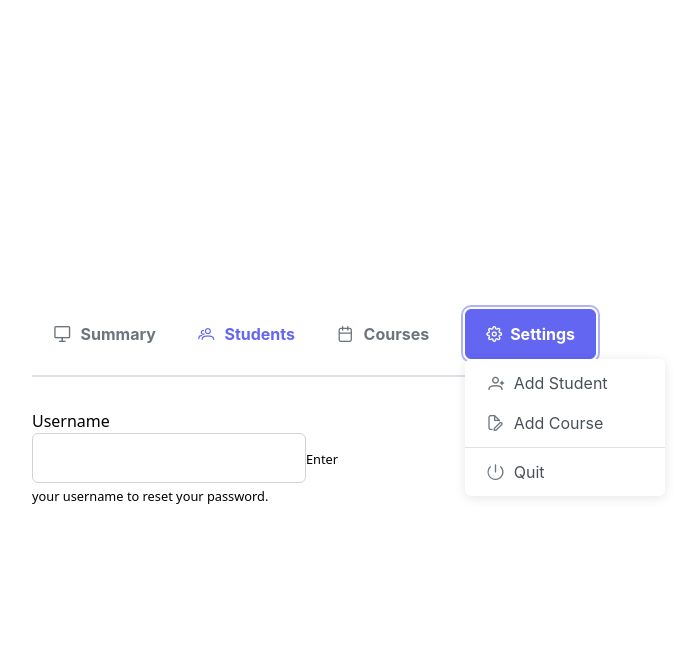
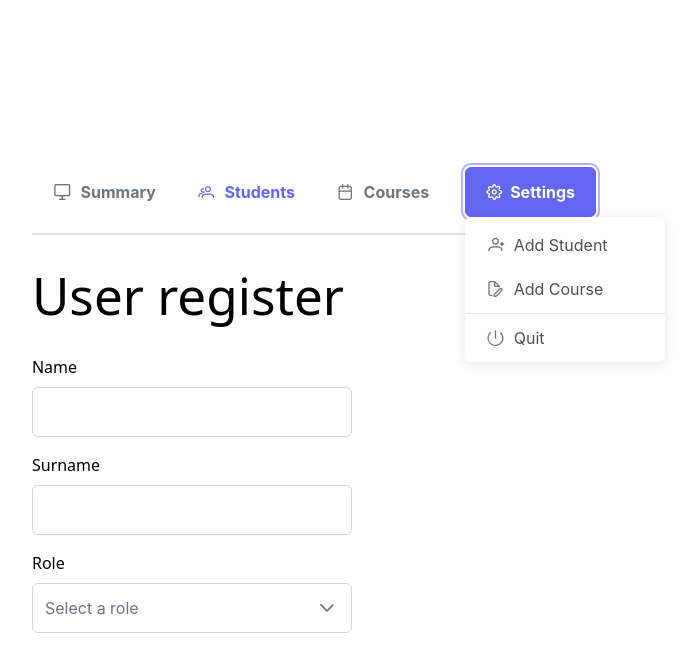
Before and after one commit to AdrianChSilva/RegistrApp, a React (Vite) app: page /userRegister in a window 1280 px wide. Both pictures are taken after a click on the button "Settings". Shown: the top 672 px of the page, without its empty margins (318-1014 px from the left). Built offline with nearby package versions, Linux system fonts and the light colour scheme.

Commit message:
Añadido menú, formulario de registro de usuario y navegación

```diff
--- a/src/index.css
+++ b/src/index.css
@@ -32,11 +32,12 @@ body {
   min-width: 320px;
   min-height: 100vh;
 }
-
-/* h1 {
+h1 {
   font-size: 3.2em;
   line-height: 1.1;
 }
+
+/*
 
 button {
   border-radius: 8px;
--- a/src/router/AppRouter.tsx
+++ b/src/router/AppRouter.tsx
@@ -1,6 +1,6 @@
 import {Route, Routes, Navigate} from "react-router-dom";
 import { GeneralSummaryPage } from "../tracker/pages/GeneralSummaryPage";
-import { UserRegisterPage } from "../tracker/pages/userRegisterPage";
+import { UserRegisterPage } from "../tracker/pages/UserRegisterPage";
 
 export const AppRouter = () => {
     return (
--- a/src/tracker/components/NavBar.tsx
+++ b/src/tracker/components/NavBar.tsx
@@ -1,7 +1,7 @@
 import { TabMenu } from "primereact/tabmenu";
 import { MenuItem } from "primereact/menuitem";
 import { NavLink } from "react-router-dom";
-import Menu from "./TieredMenu";
+import MenuSettings from "./TieredMenu";
 
 export const NavBar = () => {
   const items: MenuItem[] = [
@@ -47,7 +47,7 @@ export const NavBar = () => {
       id: "3",
       label: "Courses",
       icon: "pi pi-fw pi-pencil",
-      url: '/#',
+      url: "/#",
       template: (item) => (
         <NavLink
           to={item.url!}
@@ -66,18 +66,13 @@ export const NavBar = () => {
     {
       id: "4",
       icon: "pi pi-fw pi-cog",
-      template: () => (
-        <Menu></Menu>
-      ),
+      template: () => <MenuSettings></MenuSettings>,
     },
   ];
 
   return (
     <div className="mb-8">
-      <TabMenu
-        model={items}
-        activeIndex={9}
-      />
+      <TabMenu model={items} activeIndex={9} />
     </div>
   );
 };
--- a/src/tracker/components/TieredMenu.tsx
+++ b/src/tracker/components/TieredMenu.tsx
@@ -1,32 +1,56 @@
-import { useRef } from 'react';
-import { Button } from 'primereact/button';
-import { TieredMenu } from 'primereact/tieredmenu';
-import { MenuItem } from 'primereact/menuitem';
+import { useRef } from "react";
+import { Button } from "primereact/button";
+import { NavLink } from "react-router-dom";
 
-export default function Menu() {
-    const menu = useRef(null);
+import { Menu } from "primereact/menu";
+import { MenuItem } from "primereact/menuitem";
+
+export default function MenuSettings() {
+  const menu = useRef<Menu>(null);
+
   const items: MenuItem[] = [
     {
-            label: 'Add Student',
-            icon: 'pi pi-fw pi-user-plus',
+      url: "/userRegister",
+      label: "Add Student",
+      template: (item) => (
+        <div className="p-menuitem-link">
+          <NavLink to={item.url!}>
+            <span className="p-menuitem-icon pi pi-fw pi-user-plus"></span>
+            <span className="p-menuitem-text">{item.label}</span>
+          </NavLink>
+        </div>
+      ),
     },
     {
-            label: 'Add Course',
-            icon: 'pi pi-fw pi-file-edit',
+      template: () => (
+        <div className="p-menuitem-link">
+          <span className="p-menuitem-icon pi pi-fw pi-file-edit"></span>
+          <span className="p-menuitem-text">Add Course</span>
+        </div>
+      ),
     },
     {
-            separator: true
+      separator: true,
     },
     {
-            label: 'Quit',
-            icon: 'pi pi-fw pi-power-off'
-        }
+      label: "Quit",
+      icon: "pi pi-fw pi-power-off",
+    },
   ];
 
   return (
     <div className="card flex justify-content-center">
-            <TieredMenu model={items} popup ref={menu} breakpoint="767px" />
-            <Button label="Settings" icon="pi pi-cog" onClick={(e) => menu.current.toggle(e)} />
+      <Menu model={items} popup ref={menu} />
+      <Button
+        label="Settings"
+        icon="pi pi-cog"
+        onClick={(e) => {
+          console.log(menu.current?.getElement());
+          console.log(e);
+
+          menu.current?.toggle(e);
+        }}
+      />
     </div>
-    )
+  );
 }
--- a/src/tracker/pages/UserRegisterPage.tsx
+++ b/src/tracker/pages/UserRegisterPage.tsx
@@ -1,20 +1,50 @@
+import { InputText } from "primereact/inputtext";
+import { useState } from "react";
+import { Dropdown, DropdownChangeEvent } from 'primereact/dropdown';
 
-import { InputText } from 'primereact/inputtext';
-import { useState } from 'react';
+interface DropdownData {
+    name: string;
+    code: string;
+}
 
 export const UserRegisterPage = () => {
-    const [value, setValue] = useState('')
-    return (
-        <>
-        <div className="flex">
-            <div className="max-w-xs">
-                <label htmlFor="username">Username</label>
-                <InputText id="username" aria-describedby="username-help" className="max-w-xs" value={value} onChange={(e) => setValue(e.target.value)}/>
-                <small id="username-help">
-                    Enter your username to reset your password.
-                </small>
-            </div>
+  const [value, setValue] = useState("");
+  const [selectedRole, setSelectedRole] = useState<DropdownData | null>(null);
+  const countries: DropdownData[] = [
+      { name: 'Frontend Developer', code: 'WB' },
+      { name: 'Scrum Master', code: 'SM' },
+      { name: 'Bussiness Analyst', code: 'BA' },
+      { name: 'AI Developer', code: 'AD' },
+      { name: 'Product Owner', code: 'PO' },
+      { name: 'Backend Developer', code: 'BD' },
+      { name: 'FullStack', code: 'FS' },
+      { name: 'Human Resources', code: 'HR' },
+      { name: 'CEO', code: 'CE' },
+      { name: 'CTO', code: 'CT' }
+  ];
+
+  return (
+    <>
+      <h1 className="pb-8">User register</h1>
+      <div className="flex flex-col gap-2 mb-4">
+        <label htmlFor="name">Name</label>
+        <InputText id="name" aria-describedby="name-help" className="max-w-xs" />
+      </div>
+      <div className="flex flex-col gap-2 mb-4">
+          <label htmlFor="surname">Surname</label>
+          <InputText
+            id="surname"
+            aria-describedby="surname-help"
+            className="max-w-xs"
+            value={value}
+            onChange={(e) => setValue(e.target.value)}
+          />
+      </div>
+      <div className="flex flex-col gap-2 mb-4">
+      <label htmlFor="role">Role</label>
+            <Dropdown value={selectedRole} onChange={(e: DropdownChangeEvent) => setSelectedRole(e.value)} options={countries} optionLabel="name" placeholder="Select a role"
+                filter className="max-w-xs"/>
         </div>
-        </>
-    )
-}
+    </>
+  );
+};
```
Also changed, not shown: src/tracker/pages/GeneralSummaryPage.tsx (+9 -12 lines). Lines whose indentation alone changed are shown as unchanged.
